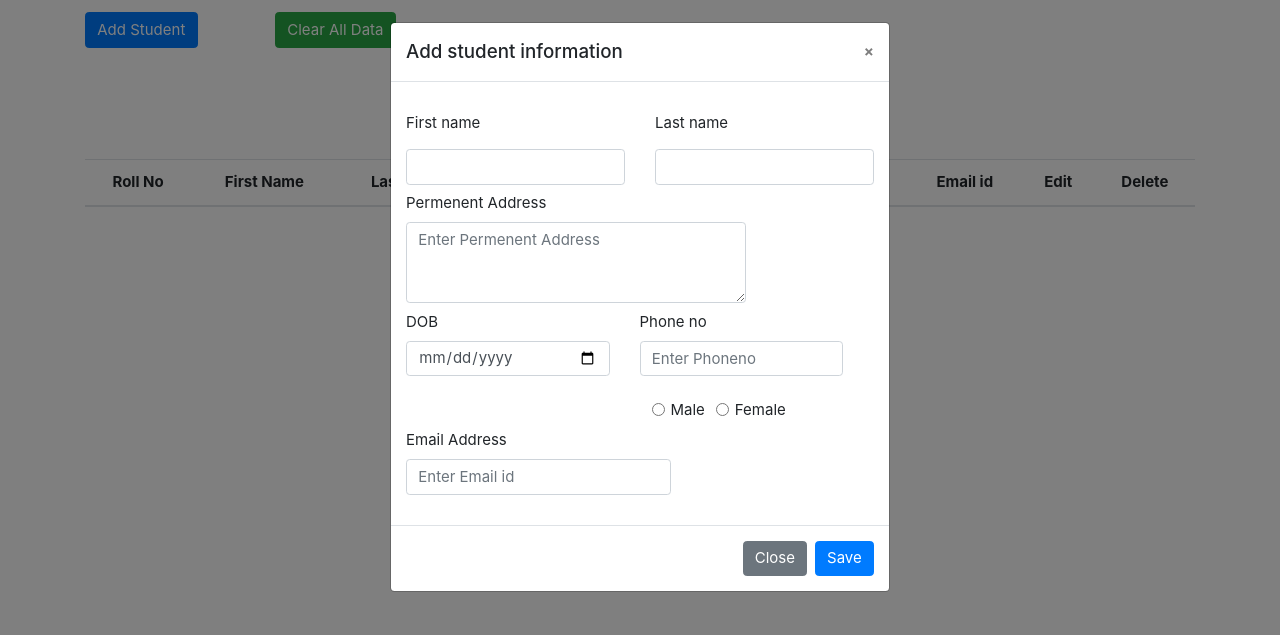
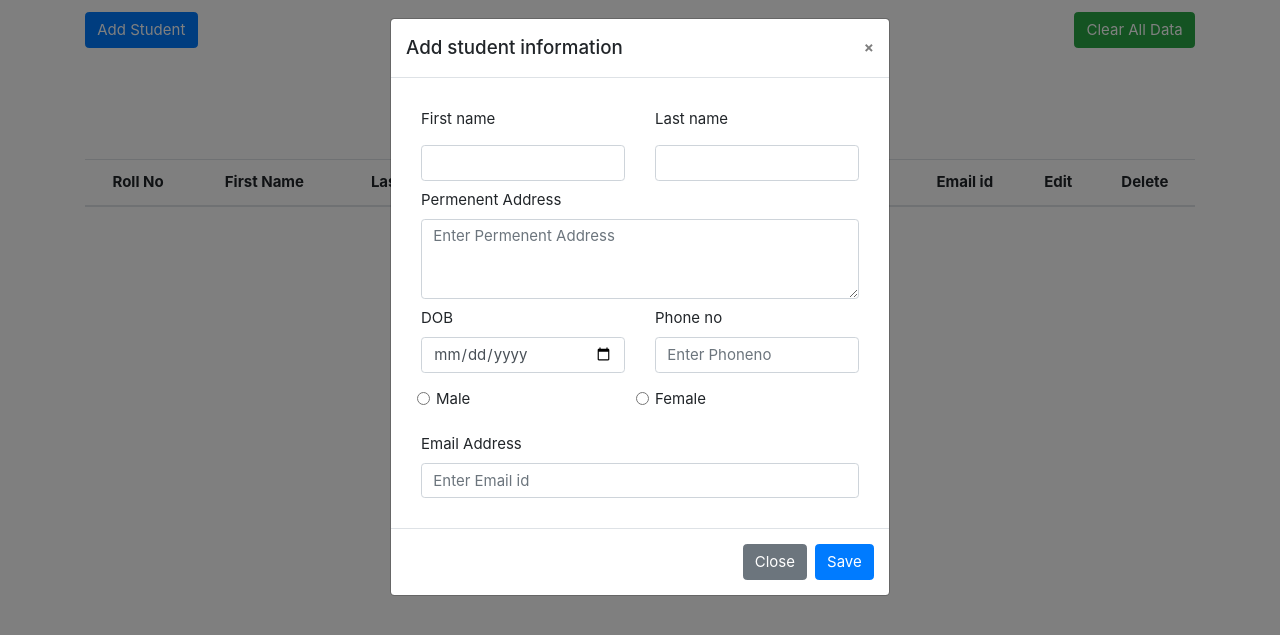
Before and after one commit to NikharPanchal/nikharpanchal.eventpage.github.io, a plain HTML site: page CrudOperation.html in a window 1280 px wide. Both pictures are taken after a click on the button "Add Student". Shown: the part 93-728 px from the top of the page. Drawn offline with nearby package versions, Linux system fonts and the light colour scheme.

Commit message:
gender input change

```diff
--- a/CrudOperation.html
+++ b/CrudOperation.html
@@ -37,14 +37,14 @@
 
 <body>
     <div class="container">
-        <h1 class="text-center pt-5">Student Data Table</h1>
-        <div class="row">
-            <div class="col-sm-2 mt-2 col-sm-2">
-                <button class="btn btn-primary" data-toggle="modal" onclick="clearModal()"
+        <h1 class="text-center mt-5">Student Data Table</h1>
+        <div class="row mt-3">
+            <div class="col-6">
+                <button class="btn btn-primary float-start" data-toggle="modal" onclick="clearModal()"
                     data-target="#exampleModalCenter">Add Student</a>
             </div>
-            <div class="col-sm-2 mt-2 col-sm-2">
-                <button class="btn btn-success" data-toggle="modal" data-target="#deletemodal"><a class="
+            <div class="col-6">
+                <button class="btn btn-success float-right" data-toggle="modal" data-target="#deletemodal"><a class="
                     text-white text-decoration-none">Clear
                         All Data</button></a>
             </div>
@@ -85,8 +85,7 @@
                         </div>
 
                         <div class="modal-body">
-                            <form id="insertform" class="row needs-validation p-3" novalidate>
-
+                            <form id="insertform" class="needs-validation p-3" novalidate>
 
                                 <input type="hidden" id="rollno">
 
@@ -96,12 +95,7 @@
                                         <input type="text" class="form-control mt-2" id="fname" required>
 
                                     </div>
-                                    <!-- <div class="col col-sm mt-2 w-25">
-                                        <label>First Name</label>
-                                        <input type="text" placeholder="First Name" id="fname" required
-                                            class="form-control mt-2">
 
-                                    </div> -->
                                     <div class="col col-sm w-25">
                                         <label for="validationCustom01" class="form-label">Last name</label>
                                         <input type="text" class="form-control mt-2" id="lname" required>
@@ -132,29 +126,31 @@
                                     </div>
                                 </div>
 
-                                <div class="row row-md pt-2">
-                                    <div class="col col-sm mt-5 w-50">
+                                <div class="row p-3">
+
+                                    <div class="col-6">
+                                        <input class="form-check-input" type="radio" value="male" id="male" required
+                                            name="gender">
+                                        <label class="form-check-label">Male</label>
+                                    </div>
+
+                                    <div class="col-6">
+                                        <input class="form-check-input" type="radio" id="female" value="female" required
+                                            name="gender">
+                                        <label class="form-check-label">Female</label>
+                                    </div>
+
+                                </div>
+
+
+                                <div class="row">
+                                    <div class="col-12 pt-2">
                                         <label>Email Address</label>
                                         <input type="email" id="email" required placeholder="Enter Email id"
                                             class="form-control">
                                     </div>
                                 </div>
 
-                                <div class="row mt-4">
-
-                                    <div class="col">
-                                        <input class="form-check-input" type="radio" value="male" id="male" required
-                                            name="gender">
-                                        <label class="form-check-label">Male</label>
-                                    </div>
-
-                                    <div class="col">
-                                        <input class="form-check-input" type="radio" id="female" value="female" required
-                                            name="gender">
-                                        <label class="form-check-label">Female</label>
-                                    </div>
-
-                                </div>
 
 
                         </div>
```
